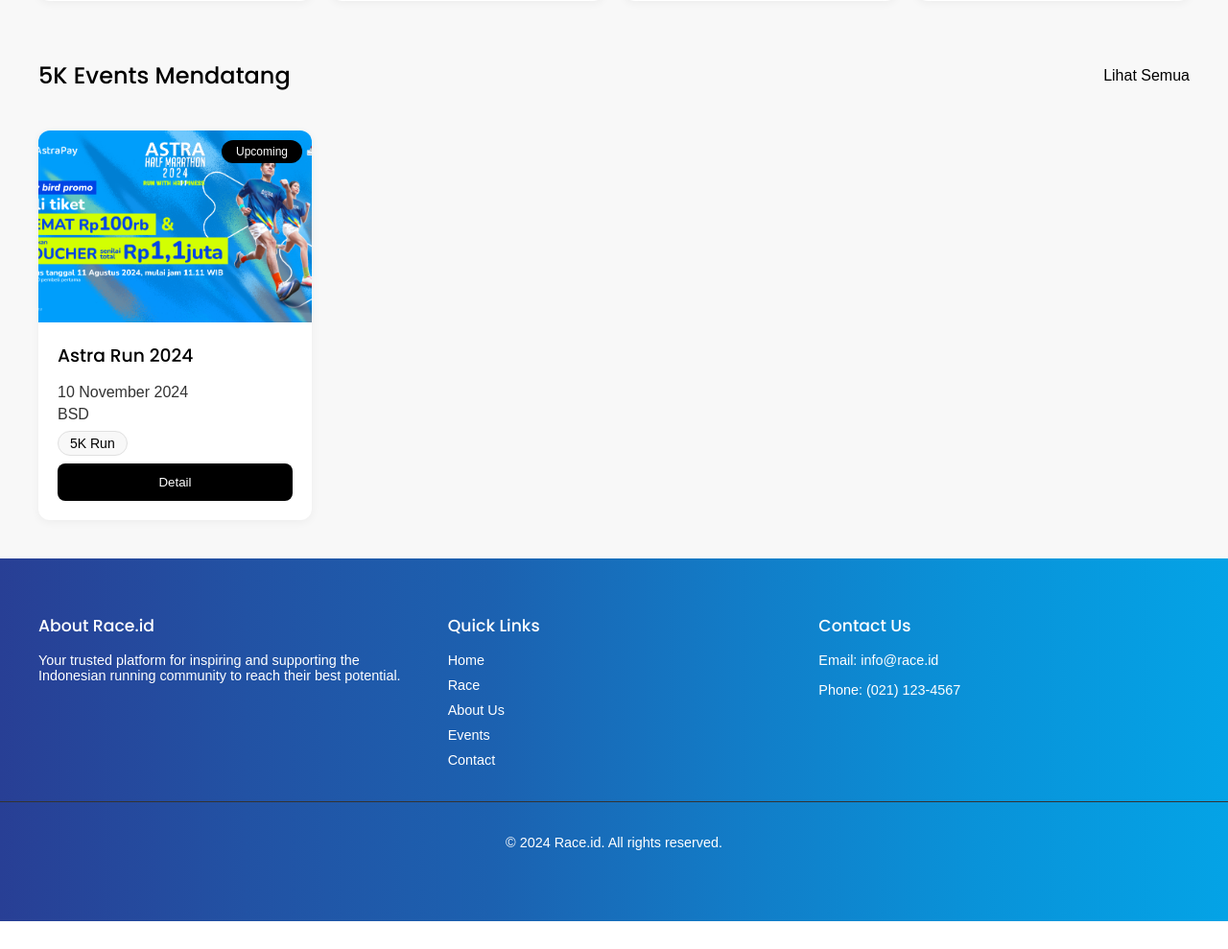
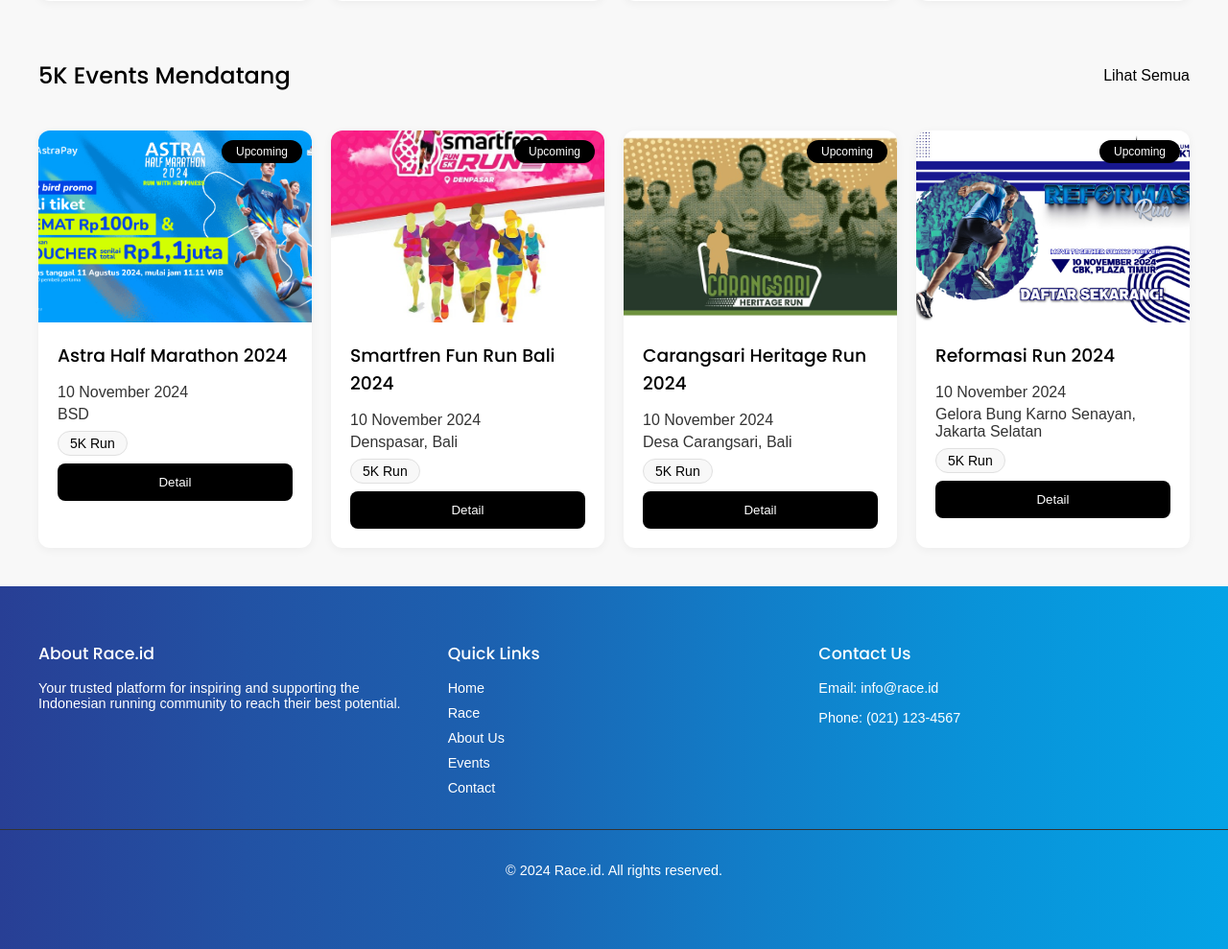
Before and after one commit to AutisticKao/Race-id-experimental-test, a PHP site: page /5k-races.php in a window 1280 px wide. Shown: the part 1230-2219 px from the top of the page at 96% size. Before the commit the page ends 2190 px from the top, so only its background shows below. Run offline with PHP 8.4, Linux system fonts and the light colour scheme.

Commit message:
Update 5k-races.php

```diff
--- a/5k-races.php
+++ b/5k-races.php
@@ -332,6 +332,8 @@ body {
                 <a href="#" class="view-all">Lihat Semua</a>
             </div>
             <div class="event-grid">
+
+                <!-- Salonpas Run 2024 -->
                 <div class="event-card">
                     <div class="event-image">
                         <img src="images/salonpas.png" alt="Salonpas Run 2024">
@@ -408,15 +410,68 @@ body {
                 <a href="#" class="view-all">Lihat Semua</a>
             </div>
             <div class="event-grid">
+
+            <!-- Astra HM 2024 -->
                 <div class="event-card">
                     <div class="event-image">
                         <img src="images/Astra Run 2024.jpg" alt="Astra Run 2024">
                         <span class="event-badge">Upcoming</span>
                     </div>
                     <div class="event-details">
-                        <h3>Astra Run 2024</h3>
+                        <h3>Astra Half Marathon 2024</h3>
                         <p class="event-info">10 November 2024</p>
                         <p class="event-info">BSD</p>
+                        <div class="distance-tags">
+                            <span class="distance-tag">5K Run</span>
+                        </div>
+                        <button class="register-btn">Detail</button>
+                    </div>
+                </div>
+
+                <!-- Smartfren Fun Run 2024 -->
+                <div class="event-card">
+                    <div class="event-image">
+                        <img src="images/smartfren.jpg" alt="Smartfren Fun Run 2024">
+                        <span class="event-badge">Upcoming</span>
+                    </div>
+                    <div class="event-details">
+                        <h3>Smartfren Fun Run Bali 2024</h3>
+                        <p class="event-info">10 November 2024</p>
+                        <p class="event-info">Denspasar, Bali</p>
+                        <div class="distance-tags">
+                            <span class="distance-tag">5K Run</span>
+                        </div>
+                        <button class="register-btn">Detail</button>
+                    </div>
+                </div>
+
+                <!-- Carangsari Heritage Run 2024 -->
+                <div class="event-card">
+                    <div class="event-image">
+                        <img src="images/carangsari.jpg" alt="Carangsari Heritage Run 2024">
+                        <span class="event-badge">Upcoming</span>
+                    </div>
+                    <div class="event-details">
+                        <h3>Carangsari Heritage Run 2024</h3>
+                        <p class="event-info">10 November 2024</p>
+                        <p class="event-info">Desa Carangsari, Bali</p>
+                        <div class="distance-tags">
+                            <span class="distance-tag">5K Run</span>
+                        </div>
+                        <button class="register-btn">Detail</button>
+                    </div>
+                </div>
+
+                <!-- Reformasi Run 2024 -->
+                <div class="event-card">
+                    <div class="event-image">
+                        <img src="images/reformasi.jpg" alt="Reformasi Run 2024">
+                        <span class="event-badge">Upcoming</span>
+                    </div>
+                    <div class="event-details">
+                        <h3>Reformasi Run 2024</h3>
+                        <p class="event-info">10 November 2024</p>
+                        <p class="event-info">Gelora Bung Karno Senayan, Jakarta Selatan</p>
                         <div class="distance-tags">
                             <span class="distance-tag">5K Run</span>
                         </div>
```
